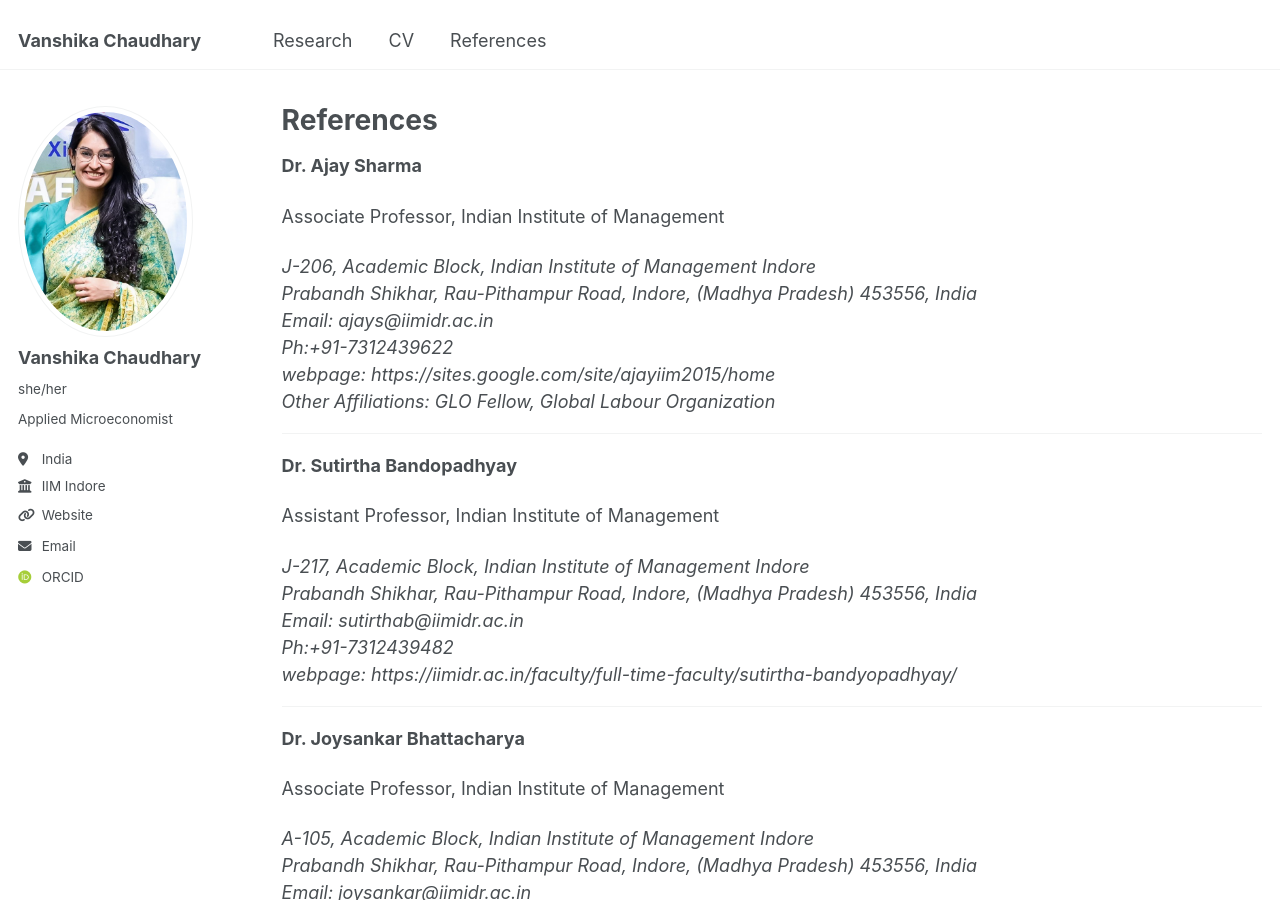
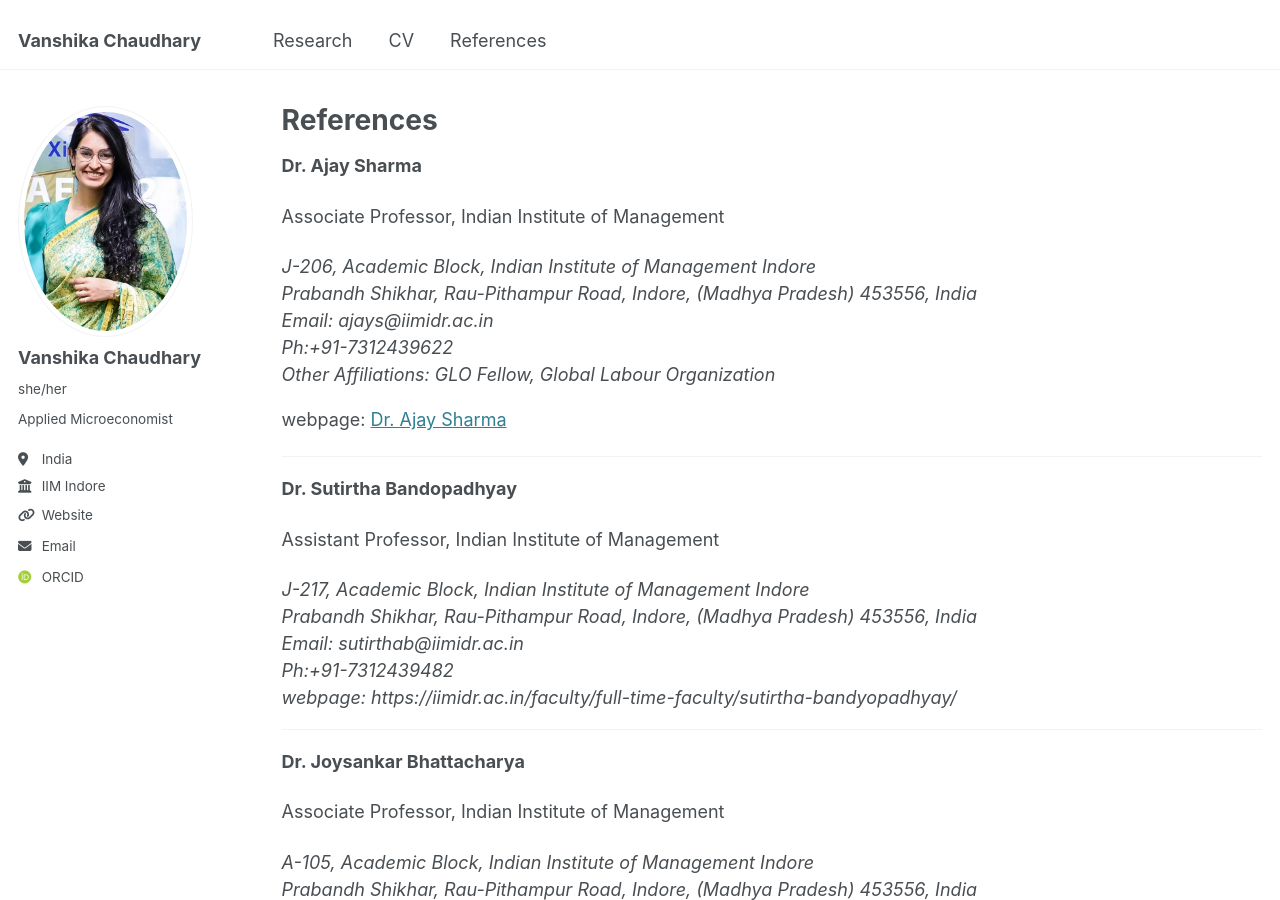
Before and after one commit to vanshika-chaudhary-economics/vanshika-chaudhary-economics.github.io, a Jekyll site: the page built from _pages/references.md, in a window 1280 px wide and 900 px high. Built offline with Jekyll 4.4.1, drawn with Linux system fonts in a browser that asks for light colours; some web fonts are replaced.

Commit message:
Update references.md

```diff
--- a/_pages/references.md
+++ b/_pages/references.md
@@ -12,8 +12,10 @@ redirect_from:
 Associate Professor, Indian Institute of Management
 
 <address>
-  J-206, Academic Block, Indian Institute of Management Indore<br /> Prabandh Shikhar, Rau-Pithampur Road, Indore, (Madhya Pradesh) 453556, India<br /> Email: ajays@iimidr.ac.in<br /> Ph:+91-7312439622<br /> webpage: https://sites.google.com/site/ajayiim2015/home <br />Other Affiliations: GLO Fellow, Global Labour Organization
+  J-206, Academic Block, Indian Institute of Management Indore<br /> Prabandh Shikhar, Rau-Pithampur Road, Indore, (Madhya Pradesh) 453556, India<br /> Email: ajays@iimidr.ac.in<br /> Ph:+91-7312439622<br /> Other Affiliations: GLO Fellow, Global Labour Organization
 </address>
+
+webpage: [Dr. Ajay Sharma](https://sites.google.com/site/ajayiim2015/home)
 
 ------
 
```
